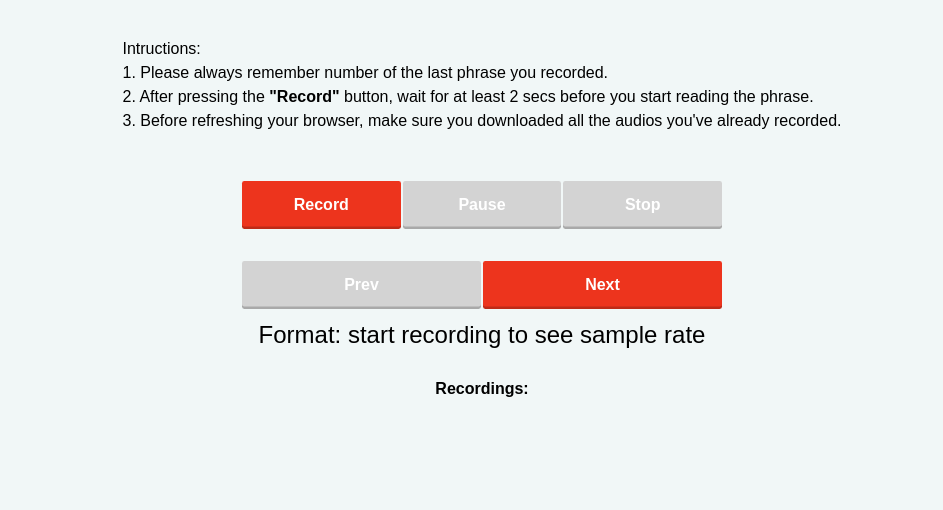
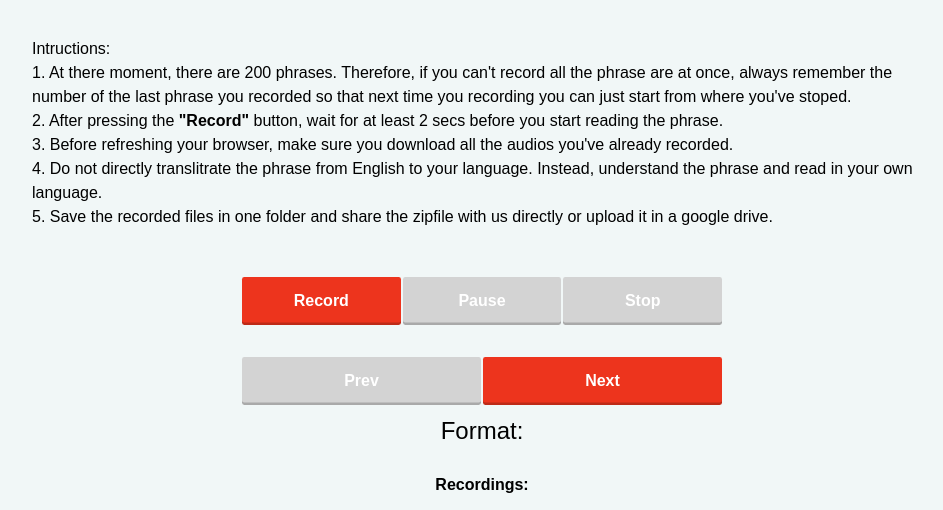
Before and after one commit to mbjallow6/speech-dataset-recorder, a website with bundled scripts: page index.html in a window 1280 px wide. Shown: the part 111-621 px from the top of the page, without its empty margins (190-1133 px from the left). Built offline with nearby package versions, Linux system fonts and the light colour scheme; no server answers.

Commit message:
added instructions

```diff
--- a/index.html
+++ b/index.html
@@ -18,9 +18,12 @@
       <div class="instruction">
         <p>
           Intructions: <br>
-          1. Please always remember number of the last phrase you recorded. <br>
+          1. At there moment, there are 200 phrases. Therefore, if you can't  record all the phrase are at once, always
+          remember the number of the last phrase you recorded so that next time you  recording you can just start from where you've stoped.<br>
           2. After pressing the <strong>"Record"</strong> button, wait for at least 2 secs before you start reading the phrase.<br>
-          3. Before refreshing your browser, make sure you downloaded all the audios you've already recorded.
+          3. Before refreshing your browser, make sure you download all the audios you've already recorded.<br>
+          4. Do not directly translitrate the phrase from English to your language. Instead, understand the phrase and read in your own language.<br>
+          5. Save the recorded files in one folder and share the zipfile with us directly or upload it in a google drive.
         </p>
       </div>
       <!-- <div class="input">
@@ -47,7 +50,7 @@
         <button id="prev">Prev</button>
         <button id="next"> Next</button>
       </div>
-      <div id="formats">Format: start recording to see sample rate</div>
+      <div id="formats">Format: </div>
       <p class="header"><strong>Recordings:</strong></p>
       <div class="recordList">
         <ol id="recordingsList"></ol>
--- a/style.css
+++ b/style.css
@@ -133,7 +133,10 @@ a {
     margin: 8px;
     font-size: 150%;
   }
-
+.instruction{
+  display: flex;
+  max-width: 900px;
+}
 
   #recordList{
       display: flex;
```
